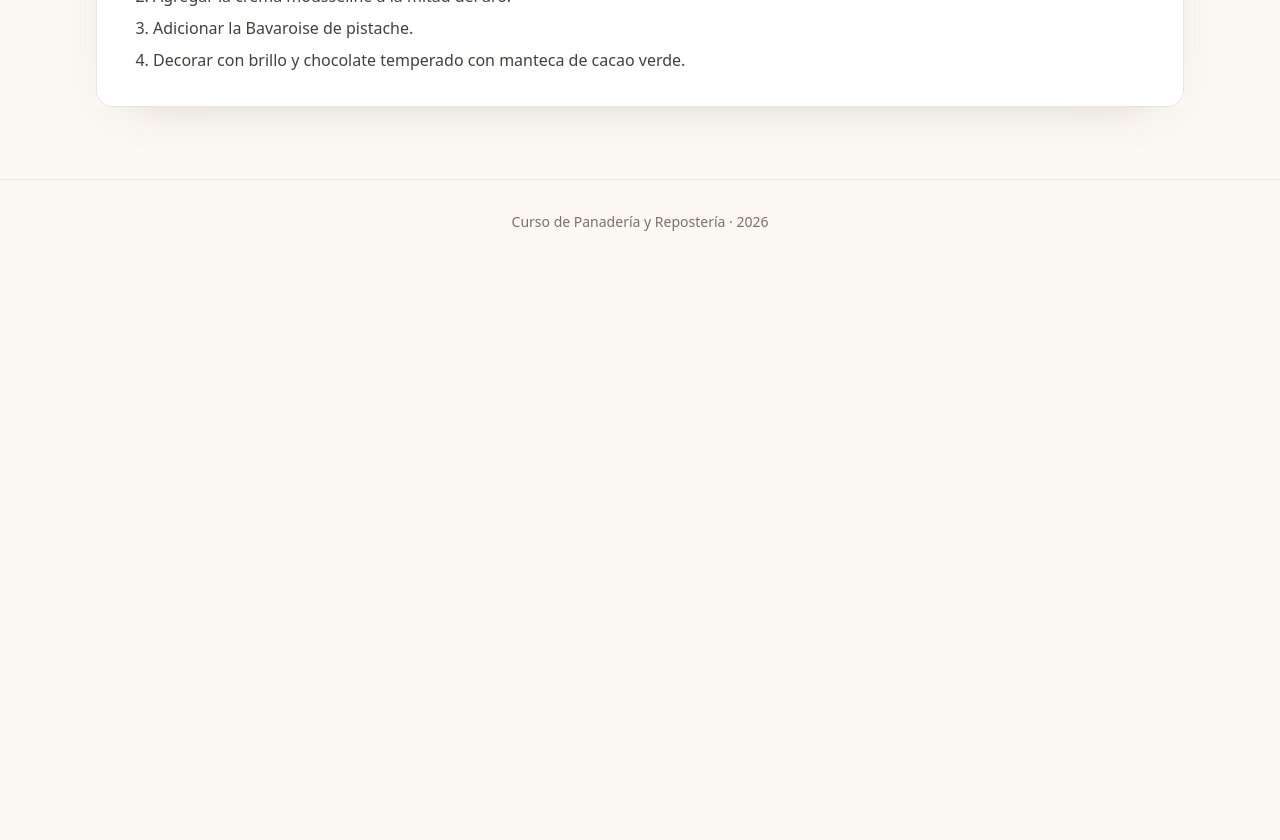
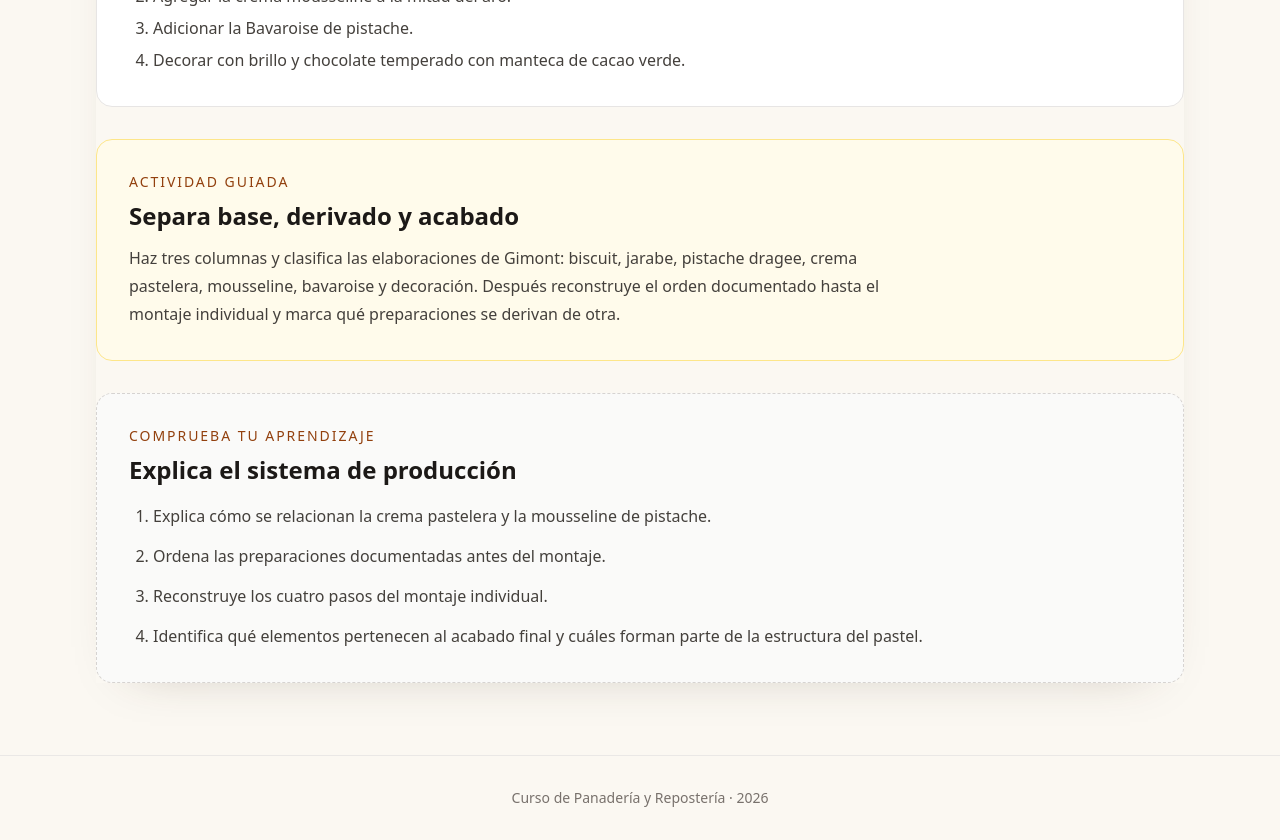
Before and after one commit to Drworm82/CursoPanadero, a Next.js app: page /leccion-gimont in a window 1280 px wide. Shown: the part 3880-4720 px from the top of the page. Before the commit the page ends 4144 px from the top, so only its background shows below. Built offline with nearby package versions, Linux system fonts and the light colour scheme; no server answers.

Commit message:
Completa actividades pedagógicas de leccion-gimont.js

```diff
--- a/pages/leccion-gimont.js
+++ b/pages/leccion-gimont.js
@@ -62,6 +62,23 @@ export default function LessonPage() {
           </div>
         </section>
 
+
+        <section className="rounded-2xl border border-amber-200 bg-amber-50 p-6 sm:p-8">
+          <p className="text-sm font-medium uppercase tracking-[0.14em] text-amber-800">Actividad guiada</p>
+          <h2 className="mt-2 text-2xl font-semibold text-stone-900">Separa base, derivado y acabado</h2>
+          <p className="mt-3 max-w-3xl leading-7 text-stone-700">Haz tres columnas y clasifica las elaboraciones de Gimont: biscuit, jarabe, pistache dragee, crema pastelera, mousseline, bavaroise y decoración. Después reconstruye el orden documentado hasta el montaje individual y marca qué preparaciones se derivan de otra.</p>
+        </section>
+        <section className="rounded-2xl border border-dashed border-stone-300 bg-stone-50 p-6 sm:p-8">
+          <p className="text-sm font-medium uppercase tracking-[0.14em] text-amber-800">Comprueba tu aprendizaje</p>
+          <h2 className="mt-2 text-2xl font-semibold text-stone-900">Explica el sistema de producción</h2>
+          <ol className="mt-4 list-decimal space-y-3 pl-6 leading-7 text-stone-700">
+            <li>Explica cómo se relacionan la crema pastelera y la mousseline de pistache.</li>
+            <li>Ordena las preparaciones documentadas antes del montaje.</li>
+            <li>Reconstruye los cuatro pasos del montaje individual.</li>
+            <li>Identifica qué elementos pertenecen al acabado final y cuáles forman parte de la estructura del pastel.</li>
+          </ol>
+        </section>
+
       </div>
     </CourseShell>
   );
```
